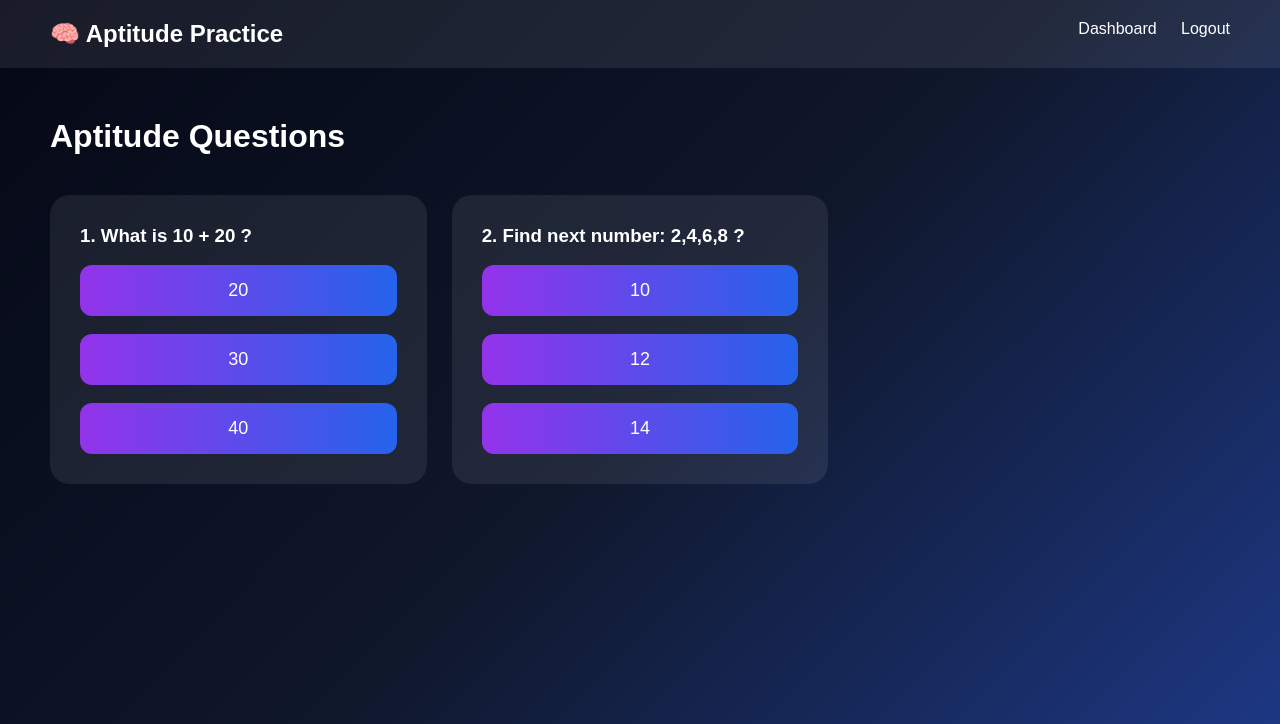
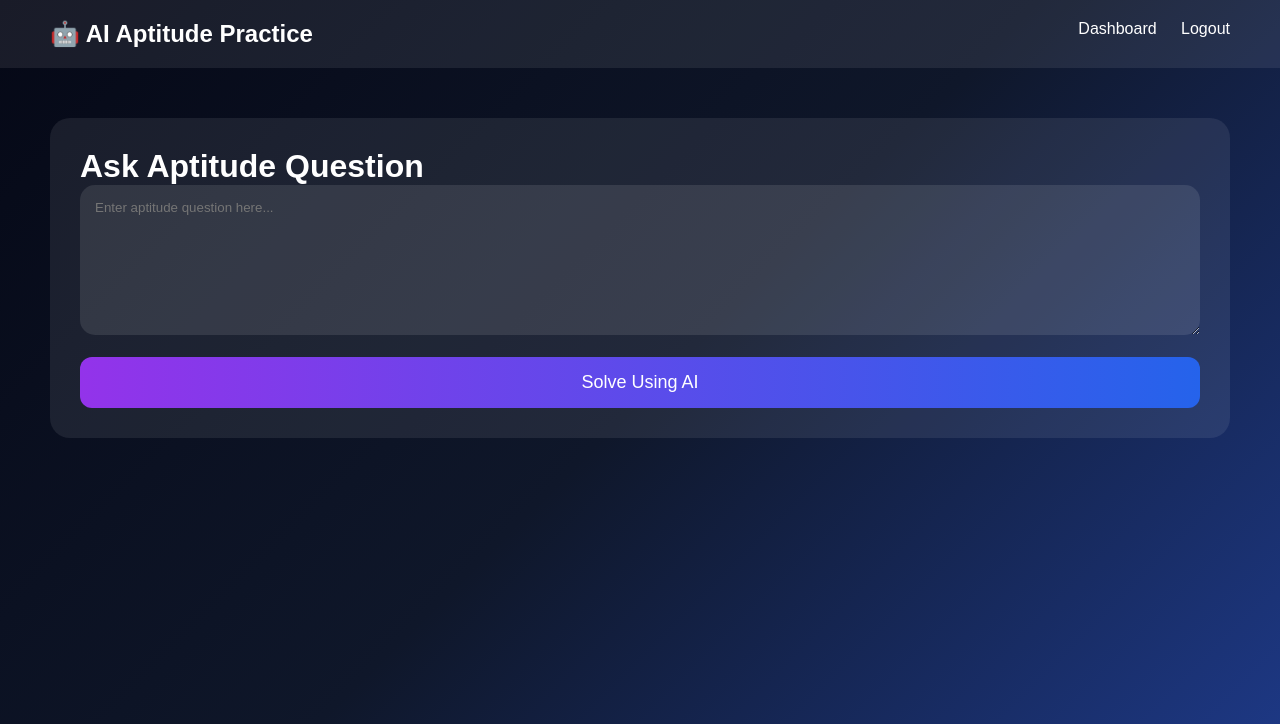
Before and after one commit to riteshml0211-cpu/smart-placement-platform, a Flask app: page /aptitude in a window 1280 px wide. Shown: the top 724 px of the page. Run offline with Flask 3, Linux system fonts and the light colour scheme; the visitor is signed in with stand-in values (Sample User, id 1).

Commit message:
Update aptitude.html

```diff
--- a/templates/aptitude.html
+++ b/templates/aptitude.html
@@ -2,7 +2,7 @@
 <html>
 <head>
 
-    <title>Aptitude Practice</title>
+    <title>AI Aptitude Practice</title>
 
     <link rel="stylesheet"
     href="{{ url_for('static', filename='style.css') }}">
@@ -13,7 +13,7 @@
 
 <div class="navbar">
 
-    <h2>🧠 Aptitude Practice</h2>
+    <h2>🤖 AI Aptitude Practice</h2>
 
     <div>
         <a href="/dashboard">Dashboard</a>
@@ -24,41 +24,33 @@
 
 <div class="dashboard">
 
-    <h1>Aptitude Questions</h1>
+    <div class="dashboard-card">
 
-    <div class="dashboard-cards">
+        <h1>Ask Aptitude Question</h1>
 
-        <div class="dashboard-card">
+        <form method="POST" action="/aptitude-ai">
 
-            <h3>1. What is 10 + 20 ?</h3>
+            <textarea
+            name="question"
+            rows="8"
+            style="
+            width:100%;
+            padding:15px;
+            border-radius:15px;
+            border:none;
+            background:rgba(255,255,255,0.1);
+            color:white;
+            "
+            placeholder="Enter aptitude question here..."
+            ></textarea>
 
-            <br>
-
-            <button>20</button>
             <br><br>
 
-            <button>30</button>
-            <br><br>
+            <button type="submit">
+                Solve Using AI
+            </button>
 
-            <button>40</button>
-
-        </div>
-
-        <div class="dashboard-card">
-
-            <h3>2. Find next number: 2,4,6,8 ?</h3>
-
-            <br>
-
-            <button>10</button>
-            <br><br>
-
-            <button>12</button>
-            <br><br>
-
-            <button>14</button>
-
-        </div>
+        </form>
 
     </div>
 
```
